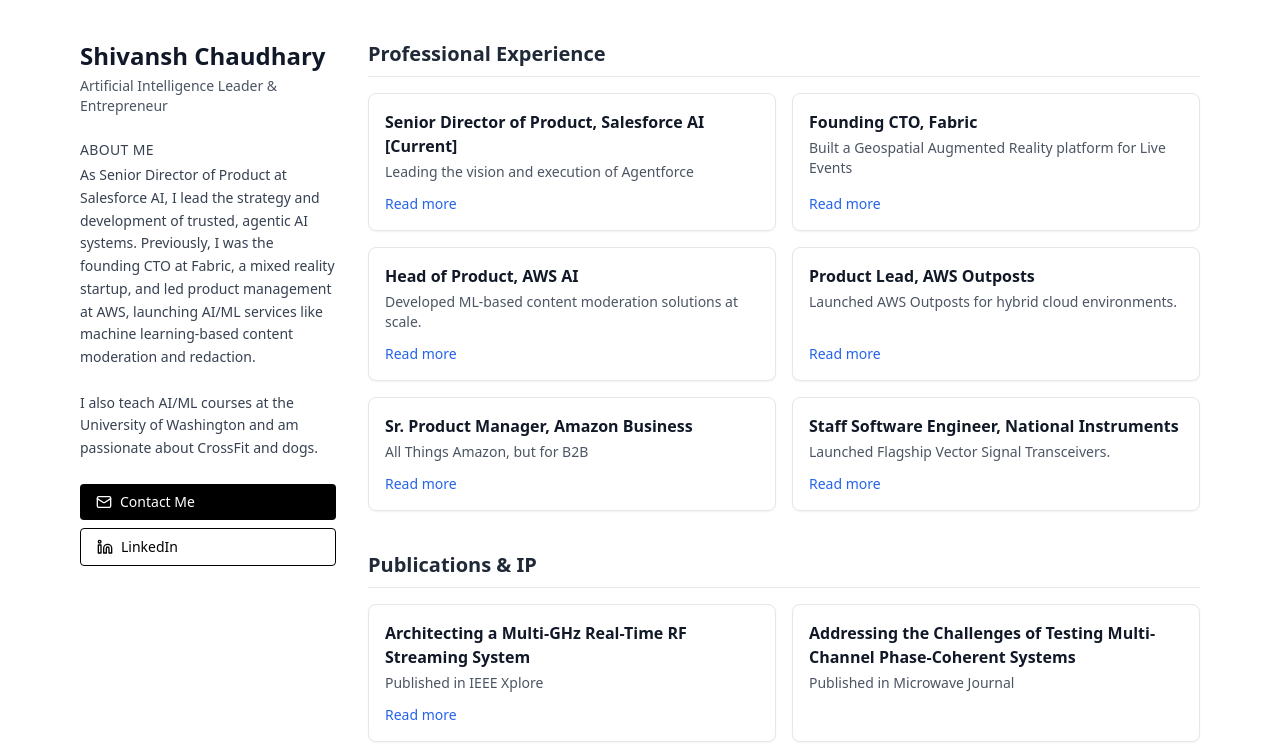
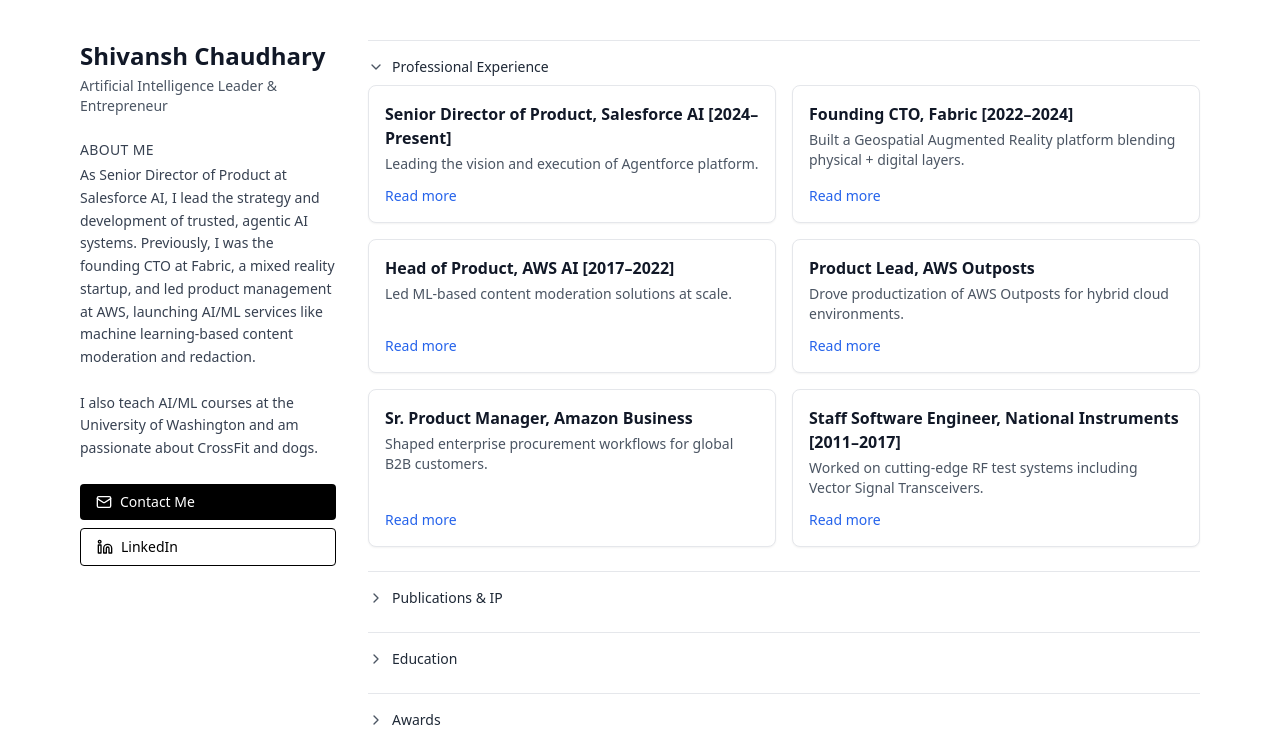
Before and after one commit to shivansh-engineer/shivansh-site-v1, a React (Vite) app: page / in a window 1280 px wide. Shown: the top 756 px of the page. Built offline with nearby package versions, Linux system fonts and the light colour scheme.

Commit message:
collapsible sections

```diff
--- a/src/HomePage.jsx
+++ b/src/HomePage.jsx
@@ -1,4 +1,5 @@
-import { Mail, Linkedin } from "lucide-react";
+import { useState } from "react";
+import { Mail, Linkedin, ChevronDown, ChevronRight } from "lucide-react";
 
 export default function HomePage() {
   return (
@@ -13,7 +14,7 @@
         </div>
 
         <div>
-          <h2 className="text-sm font-bold font-medium text-gray-700 uppercase tracking-wide mb-1">About Me</h2>
+          <h2 className="text-sm font-medium text-gray-700 uppercase tracking-wide mb-1">About Me</h2>
           <p className="text-sm text-gray-700 leading-relaxed">
             As Senior Director of Product at Salesforce AI, I lead the strategy and development
             of trusted, agentic AI systems. Previously, I was the founding CTO at Fabric, a mixed
@@ -27,7 +28,7 @@
 
         <div className="flex flex-col gap-2">
           <a
-            href="mailto:engineer.shivansh@gmail.com"
+            href="mailto:shivansh@example.com"
             className="inline-flex items-center bg-black text-white px-4 py-2 text-sm rounded hover:bg-gray-800"
           >
             <Mail className="mr-2 h-4 w-4" /> Contact Me
@@ -43,29 +44,31 @@
         </div>
       </aside>
 
-      {/* Main Content */}
-      <section className="lg:col-span-3 space-y-10">
-        <GridSection title="Professional Experience">
-          <Card title="Senior Director of Product, Salesforce AI [Current]" description="Leading the vision and execution of Agentforce" link="https://www.salesforce.com/form/agentforce/demo/?d=7013y0000020HCRAA2" />
-          <Card title="Founding CTO, Fabric" description="Built a Geospatial Augmented Reality platform for Live Events" link="https://fabric.space" />
-          <Card title="Head of Product, AWS AI" description="Developed ML-based content moderation solutions at scale." link="https://aws.amazon.com/rekognition/content-moderation/" />
-          <Card title="Product Lead, AWS Outposts" description="Launched AWS Outposts for hybrid cloud environments." link="https://aws.amazon.com/outposts/" />
-          <Card title="Sr. Product Manager, Amazon Business" description="All Things Amazon, but for B2B" link="https://business.amazon.com" />
-          <Card title="Staff Software Engineer, National Instruments" description="Launched Flagship Vector Signal Transceivers." link="https://www.ni.com/en-us/shop/category/vector-signal-transceivers.html" />
-        </GridSection>
+      {/* Main content */}
+      <section className="lg:col-span-3 space-y-6">
+      <CollapsibleSection title="Professional Experience" defaultOpen>
+      <Grid>
+            <Card title="Senior Director of Product, Salesforce AI [2024–Present]" description="Leading the vision and execution of Agentforce platform." link="https://www.salesforce.com/form/agentforce/demo/?d=7013y0000020HCRAA2" />
+            <Card title="Founding CTO, Fabric [2022–2024]" description="Built a Geospatial Augmented Reality platform blending physical + digital layers." link="https://fabric.space" />
+            <Card title="Head of Product, AWS AI [2017–2022]" description="Led ML-based content moderation solutions at scale." link="https://aws.amazon.com/rekognition/content-moderation/" />
+            <Card title="Product Lead, AWS Outposts" description="Drove productization of AWS Outposts for hybrid cloud environments." link="https://aws.amazon.com/outposts/" />
+            <Card title="Sr. Product Manager, Amazon Business" description="Shaped enterprise procurement workflows for global B2B customers." link="https://business.amazon.com" />
+            <Card title="Staff Software Engineer, National Instruments [2011–2017]" description="Worked on cutting-edge RF test systems including Vector Signal Transceivers." link="https://www.ni.com/en-us/shop/category/vector-signal-transceivers.html" />
+          </Grid>
+        </CollapsibleSection>
 
-        <GridSection title="Publications & IP">
+        <CollapsibleSection title="Publications & IP">
+          <Grid>
             <Card title="Architecting a Multi-GHz Real-Time RF Streaming System" description="Published in IEEE Xplore" link="https://ieeexplore.ieee.org/document/8230956" />
             <Card title="Addressing the Challenges of Testing Multi-Channel Phase-Coherent Systems" description="Published in Microwave Journal" />
             <Card title="Design of a Modularized Radar Test System" description="Published in Microwave Journal" link="https://www.microwavejournal.com/articles/28303-design-of-a-state-of-the-art-modularized-radar-test-system" />
             <Card title="Characterization for Multi-Channel Phase-Coherent Systems" description="Published in IEEE Instrumentation & Measurement Journal" link="https://www.researchgate.net/publication/305923015_Characterization_and_calibration_techniques_for_multi-channel_phase-coherent_systems" />
             <Card title="Check the Specifications When Selecting a Signal Generator" description="Published in Microwaves & RF" link="https://www.mwrf.com/technologies/test-measurement-generators/article/21846791/check-the-specs-when-selecting-a-signal-generator?" />
             <Card title="More Hz for More Bits" description="Published in High Frequency Electronics" link="http://highfrequencyelectronics.com/index.php?option=com_content&view=article&id=1484:more-hz-for-more-bits-solving-the-wireless-throughput-challenge-with-more-bandwidth&catid=140:2016-07-july-articles&Itemid=189" />
-        </GridSection>
+          </Grid>
+        </CollapsibleSection>
 
-        {/* Full-width for single-item Education section */}
-        <section className="space-y-4">
-          <h2 className="text-xl font-semibold border-b pb-2 text-gray-800">Education</h2>
+        <CollapsibleSection title="Education">
           <div className="border rounded-lg p-4 shadow-sm bg-white">
             <h3 className="text-base font-semibold text-gray-900">
               Bachelor of Technology, Electrical Engineering
@@ -74,9 +77,10 @@
               Indian Institute of Technology Jodhpur · President’s Gold Medal
             </p>
           </div>
-        </section>
+        </CollapsibleSection>
 
-        <GridSection title="Awards">
+        <CollapsibleSection title="Awards">
+          <Grid>
             <Card title="Young Alumnus Award" description="IIT Jodhpur · 2025" />
             <Card title="Unsung Hero Award" description="Amazon · 2019" />
             <Card title="IEEE Best Speaker Award" description="IMS Conference · 2016" />
@@ -84,23 +88,43 @@
             <Card title="President’s Gold Medal" description="IIT Jodhpur · 2013" />
             <Card title="GSD Award – Research" description="National Instruments · 2012" />
             <Card title="GSD Award – Overall Winner" description="National Instruments · 2012" />
-        </GridSection>
+          </Grid>
+        </CollapsibleSection>
       </section>
     </main>
   );
 }
 
-// Grid Section
-function GridSection({ title, children }) {
+// Reusable collapsible section
+function CollapsibleSection({ title, children, defaultOpen = false }) {
+  const [open, setOpen] = useState(defaultOpen);
+
   return (
-    <section className="space-y-4">
-      <h2 className="text-xl font-semibold border-b pb-2 text-gray-800">{title}</h2>
-      <div className="grid grid-cols-1 sm:grid-cols-2 gap-4">{children}</div>
-    </section>
+    <div className="border-t pt-4 space-y-2">
+      <button
+        onClick={() => setOpen(!open)}
+        className="flex items-center text-left w-full group"
+      >
+        {open ? (
+          <ChevronDown className="h-4 w-4 mr-2 text-gray-600" />
+        ) : (
+          <ChevronRight className="h-4 w-4 mr-2 text-gray-600" />
+        )}
+        <h2 className="text-sm font-medium text-gray-800 group-hover:underline">
+          {title}
+        </h2>
+      </button>
+      {open && <div className="mt-2">{children}</div>}
+    </div>
   );
 }
 
-// Card Component
+// Grid layout wrapper
+function Grid({ children }) {
+  return <div className="grid grid-cols-1 sm:grid-cols-2 gap-4">{children}</div>;
+}
+
+// Content Card
 function Card({ title, description, link }) {
   return (
     <div className="border rounded-lg p-4 shadow-sm transition hover:shadow-md bg-white h-full flex flex-col justify-between">
```
Lines whose indentation alone changed are shown as unchanged.
